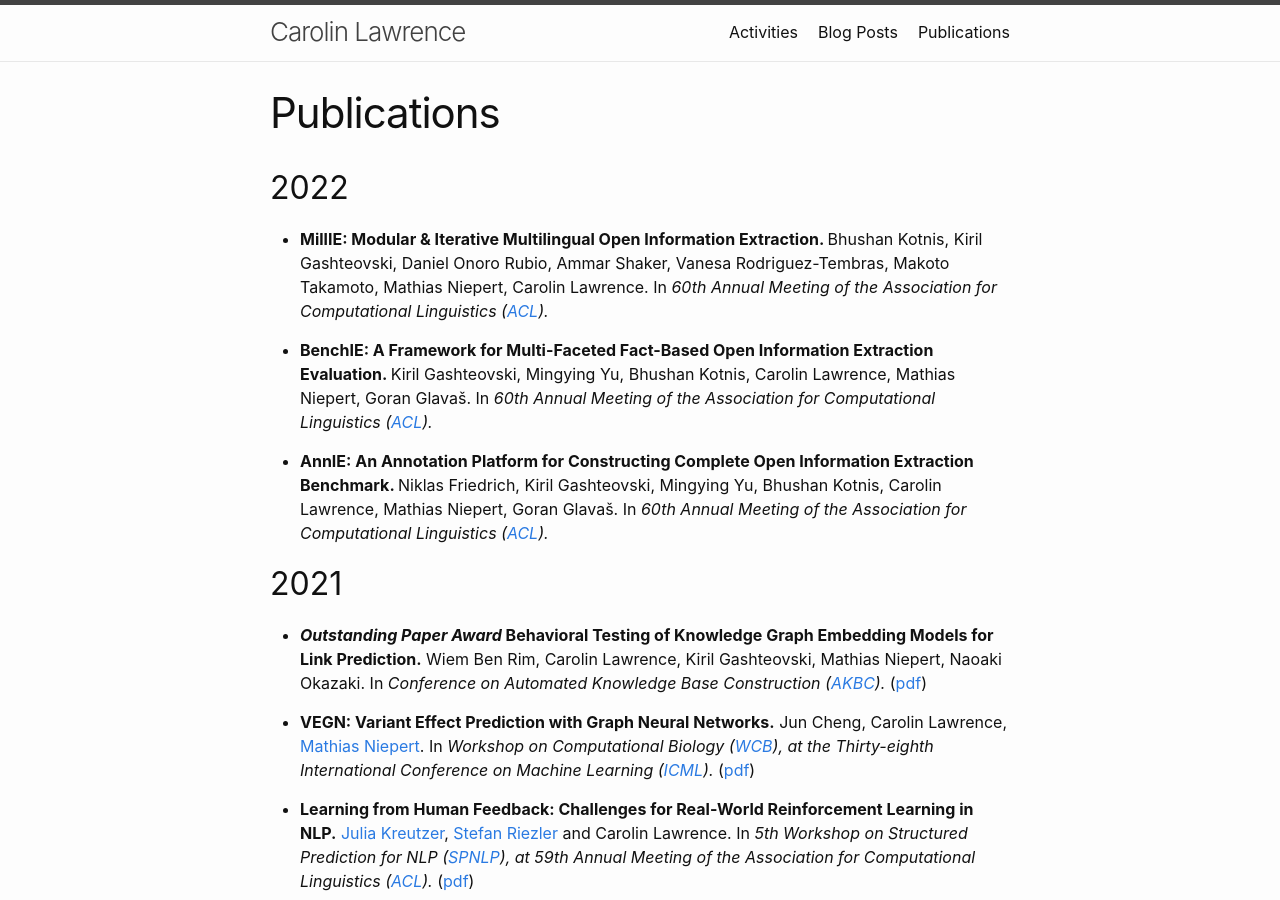
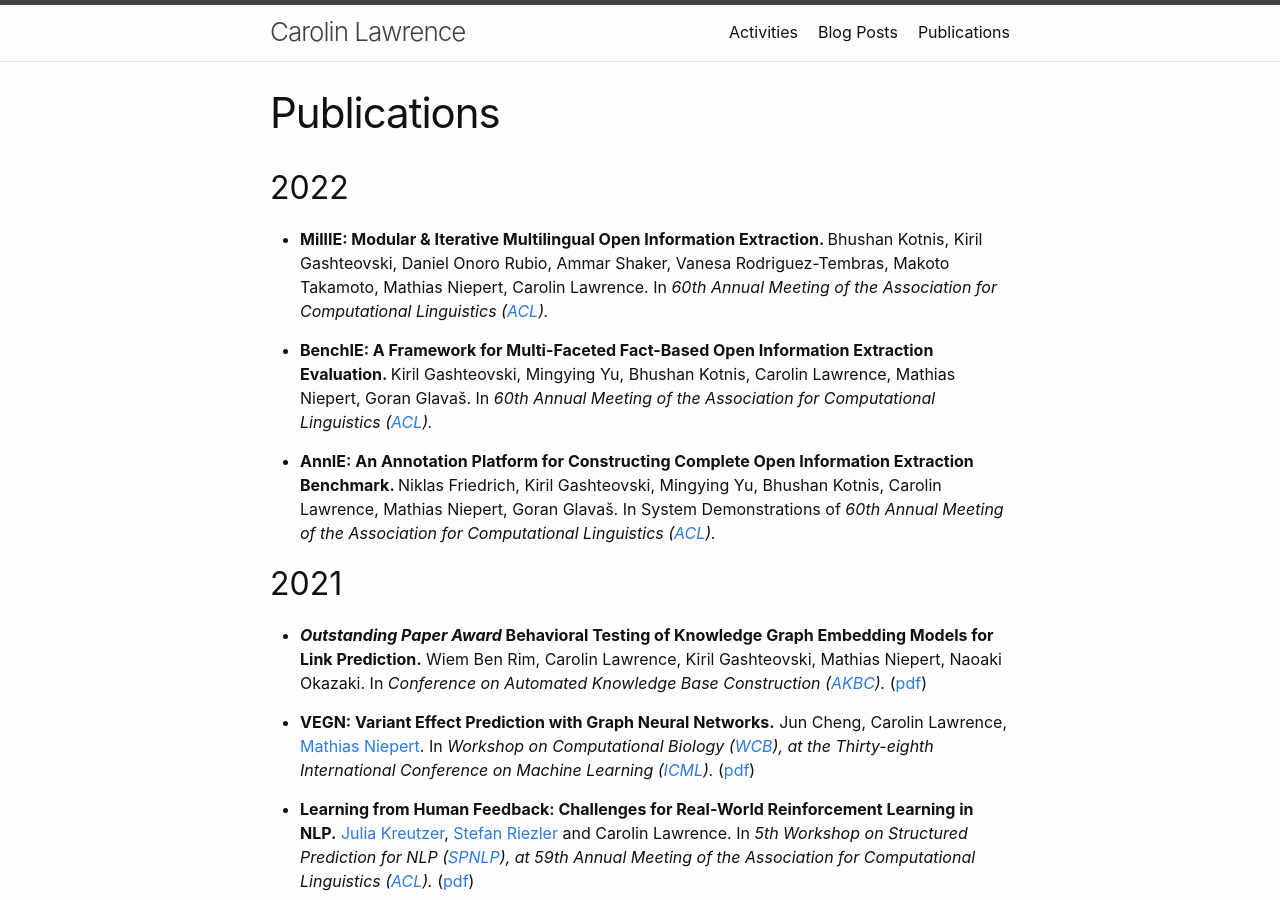
Before and after one commit to carolinlawrence/carolinlawrence.github.io, a Jekyll site: the page built from publications.markdown, in a window 1280 px wide and 900 px high. Built offline with Jekyll 4.4.1, drawn with Linux system fonts in a browser that asks for light colours.

Commit message:
Update publications.markdown

```diff
--- a/publications.markdown
+++ b/publications.markdown
@@ -8,7 +8,7 @@ layout: page
 <ul>
   <p><li><b>MillIE: Modular & Iterative Multilingual Open Information Extraction. </b>Bhushan Kotnis, Kiril Gashteovski, Daniel Onoro Rubio, Ammar Shaker, Vanesa Rodriguez-Tembras, Makoto Takamoto, Mathias Niepert, Carolin Lawrence. In <i>60th Annual Meeting of the Association for Computational Linguistics (<a href="https://2022.aclweb.org/">ACL</a>).</i></li></p>
   <p><li><b>BenchIE: A Framework for Multi-Faceted Fact-Based Open Information Extraction Evaluation. </b>Kiril Gashteovski, Mingying Yu, Bhushan Kotnis, Carolin Lawrence, Mathias Niepert, Goran Glavaš. In <i>60th Annual Meeting of the Association for Computational Linguistics (<a href="https://2022.aclweb.org/">ACL</a>).</i></li></p>
-  <p><li><b>AnnIE: An Annotation Platform for Constructing Complete Open Information Extraction Benchmark. </b>Niklas Friedrich, Kiril Gashteovski, Mingying Yu, Bhushan Kotnis, Carolin Lawrence, Mathias Niepert, Goran Glavaš. In <i>60th Annual Meeting of the Association for Computational Linguistics (<a href="https://2022.aclweb.org/">ACL</a>).</i></li></p>
+  <p><li><b>AnnIE: An Annotation Platform for Constructing Complete Open Information Extraction Benchmark. </b>Niklas Friedrich, Kiril Gashteovski, Mingying Yu, Bhushan Kotnis, Carolin Lawrence, Mathias Niepert, Goran Glavaš. In System Demonstrations of <i>60th Annual Meeting of the Association for Computational Linguistics (<a href="https://2022.aclweb.org/">ACL</a>).</i></li></p>
 </ul>
 
 ## 2021
```
